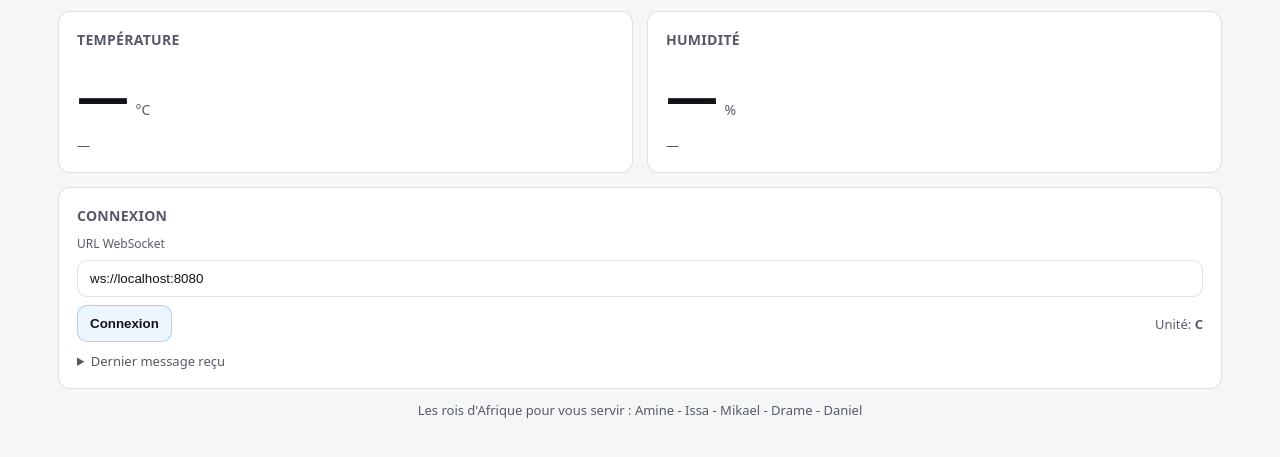
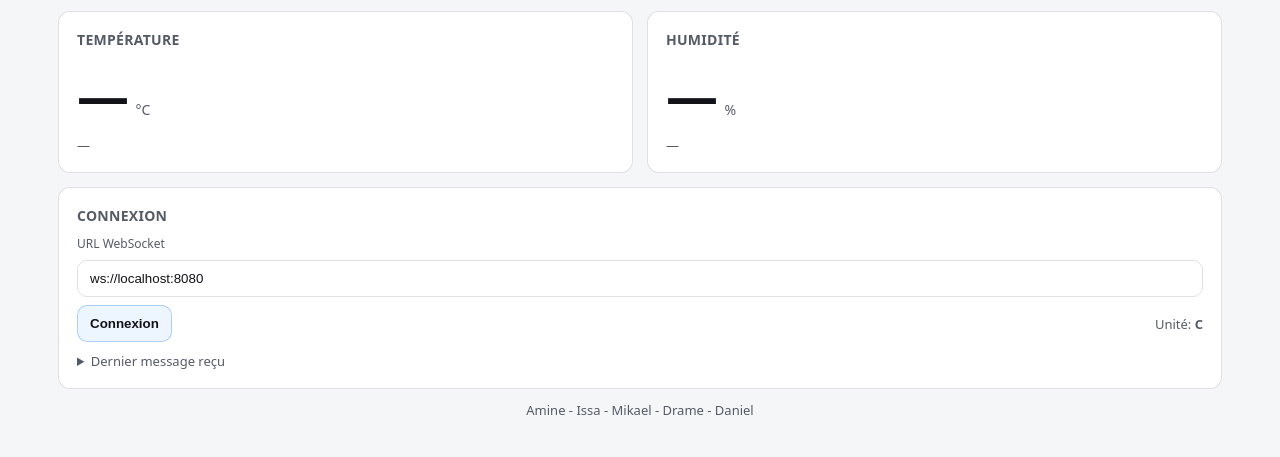
Before and after one commit to ABBESAmine/TP-Station-Meteo, a plain HTML site: page frontend/index.html in a window 1280 px wide. Shown: the part 113-570 px from the top of the page. Drawn offline with Linux system fonts and the light colour scheme.

Commit message:
front : maj readme

```diff
--- a/frontend/index.html
+++ b/frontend/index.html
@@ -59,7 +59,7 @@
     </main>
 
     <footer class="footer small">
-      Les rois d'Afrique pour vous servir : Amine - Issa - Mikael - Drame - Daniel
+      Amine - Issa - Mikael - Drame - Daniel
     </footer>
   </div>
 
```
Also changed, not shown: README.md.
